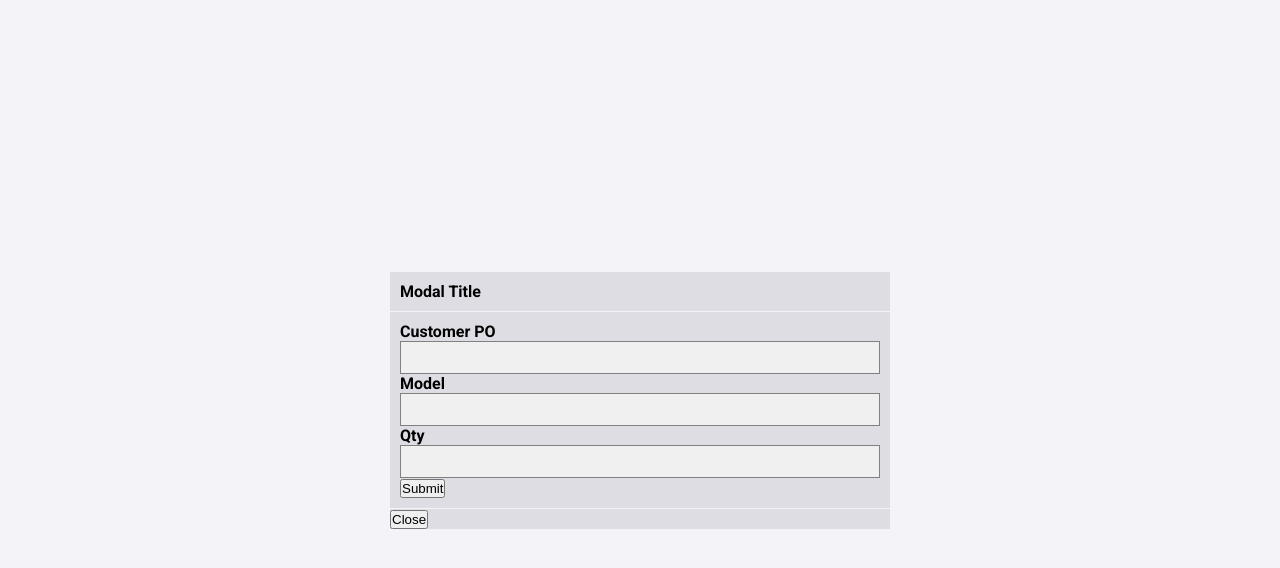
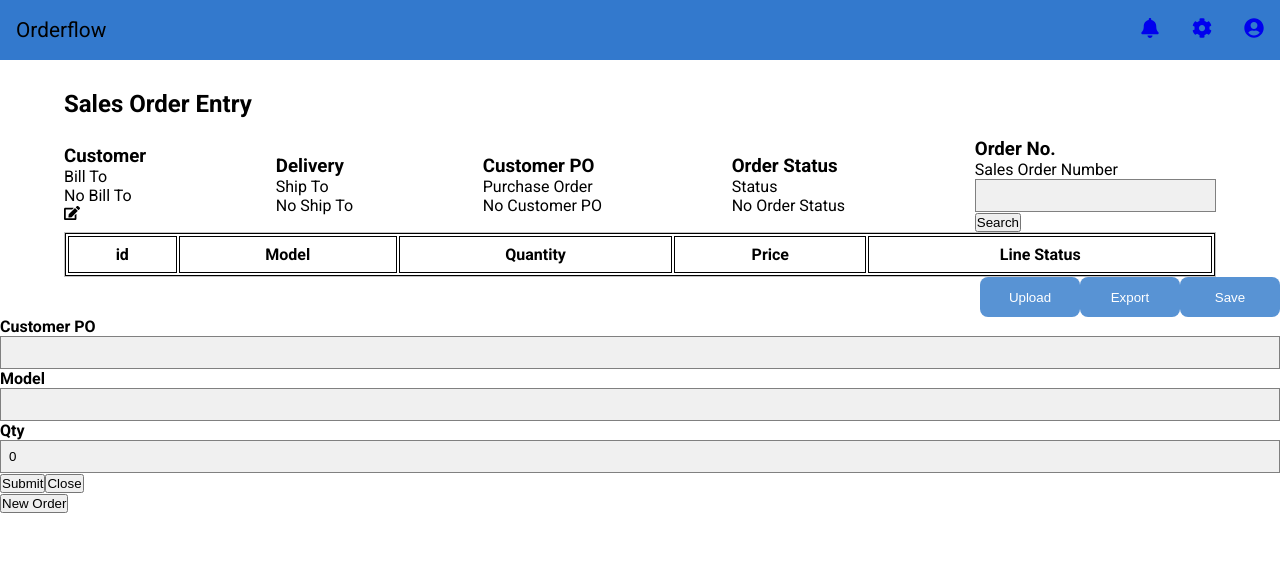
Before and after one commit to jcho-project/orderflow, a React (Create React App) app: page / in a window 1280 px wide. Both pictures are taken after a click on the button "New Order". Shown: the top 568 px of the page. Built offline with nearby package versions, Linux system fonts and the light colour scheme.

Commit message:
remove modal for new create order page initial setup required

```diff
--- a/src/components/CreateForm.jsx
+++ b/src/components/CreateForm.jsx
@@ -35,7 +35,8 @@ function CreateForm() {
 
   const testInputChange = (e) => {
     e.preventDefault()
-    console.log(e.target.value)
+    console.log(typeof(e.target[0]))
+    console.log(e.target[0].name)
   }
 
   const handleInputChange = (e) => {
@@ -57,24 +58,25 @@ function CreateForm() {
     }
 
     return (
-      <div className="modal">
-        <div className="modal-content">
-          <div className="modal-header">
-            <h4 className="modal-title">Modal Title</h4>
-          </div>
-          <div className="modal-body">
-            <form onSubmit={testInputChange}>
-              <h4>Customer PO</h4>
-              <input type="text" name="customer_po" />
-              <h4>Model</h4>
-              <input type="text" name="model" />
-              <h4>Qty</h4>
-              <input type="text" name="quantity" />
-            </form>
-            <button type="submit">Submit</button>
-          </div>
-          {/* <div className="modal-body"> */}
-              {/* <h4>Bill-To</h4>
+      <form onSubmit={testInputChange}>
+        <h4>Customer PO</h4>
+        <input type="text" value={values["customer_po"]} name="customer_po" onChange={handleInputChange} />
+        <h4>Model</h4>
+        <input type="text" value={values["model"]} name="model" onChange={handleInputChange} />
+        <h4>Qty</h4>
+        <input type="text" value={values["quantity"]} name="quantity" onChange={handleInputChange} />
+        <button type="submit">Submit</button>
+        <button onClick={close}>Close</button>
+      </form>
+      // <div className="modal">
+      //   <div className="modal-content">
+      //     <div className="modal-header">
+      //       <h4 className="modal-title">Modal Title</h4>
+      //     </div>
+      //     <div className="modal-body">
+      //     </div>
+          /* <div className="modal-body"> */
+              /* <h4>Bill-To</h4>
                 <select name="bill-to" value={values["bill-to"]} onChange={handleInputChange} >
                   <option value=""></option>
                   <option value="MSH">MSH</option>
@@ -97,24 +99,16 @@ function CreateForm() {
               <div className="modal-footer">
                 <button type="submit" onClick={createNewOrder} >Submit</button>
                 <button onClick={close}>Close</button>
-              </div> */}
-            <button onClick={close}>Close</button>
-          {/* </div> */}
-        </div>
-      </div>
+              </div> */
+          /* </div> */
+      //   </div>
+      // </div>
     )
   }
 
   return (
     <>
-      <Modal show={modalShow} close={handleToggleModal}>
-        {/* <form>
-          <CustomerPoInput po={values} change={handleInputChange} />
-          <ModelInput model={values} change={handleInputChange} />
-          <h4>test</h4>
-          <input type="text" name="test" id="test" value={values["model"]} onChange={handleInputChange} />
-        </form> */}
-      </Modal>
+      <Modal show={modalShow} close={handleToggleModal} />
       <button onClick={handleToggleModal}>New Order</button>
     </>
   )
```
